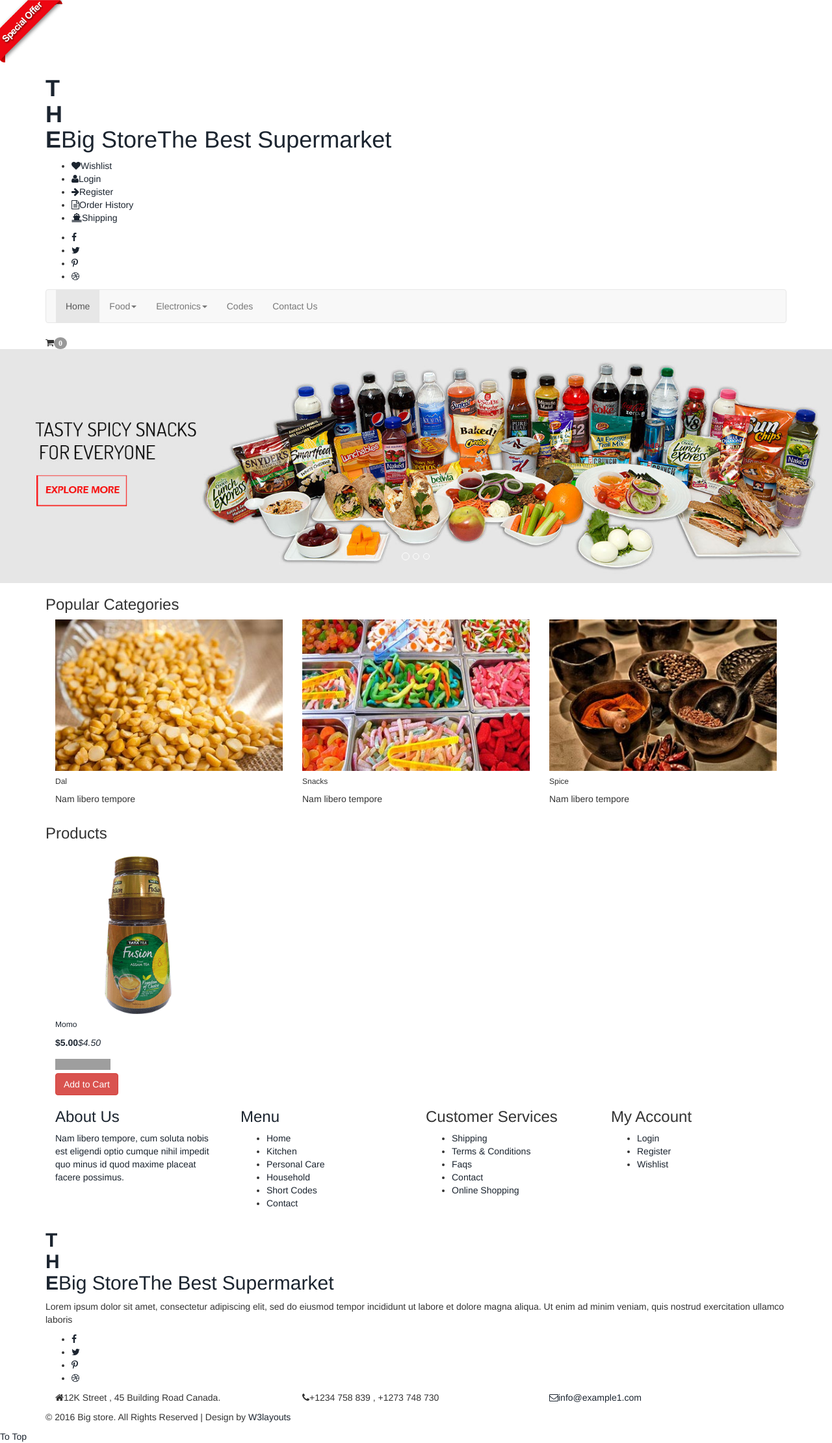
After one commit to kripaz777/4pmecomm, a Django app: page /subcategory/momo in a window 1280 px wide. The commit adds this page. Shown: the whole page at 65% size. Run offline with Django 3.2, Linux system fonts and the light colour scheme; data comes from the database, SQL or seed files in the repository; both versions use the stored data as it was after the commit; some libraries are stand-ins or nearby versions; grey boxes are pictures that could not be loaded.

Commit message:
subcategory

```diff
--- a/ecomm/settings.py
+++ b/ecomm/settings.py
@@ -117,10 +117,12 @@ USE_TZ = True
 
 # Static files (CSS, JavaScript, Images)
 # https://docs.djangoproject.com/en/3.2/howto/static-files/
-
+import os
 STATIC_URL = '/static/'
 STATICFILES_DIRS = [BASE_DIR / "static"]
 
+MEDIA_URL = 'media/'
+MEDIA_ROOT = os.path.join(BASE_DIR,'')
 # Default primary key field type
 # https://docs.djangoproject.com/en/3.2/ref/settings/#default-auto-field
 
--- a/ecomm/urls.py
+++ b/ecomm/urls.py
@@ -15,8 +15,11 @@ Including another URLconf
 """
 from django.contrib import admin
 from django.urls import path,include
+from django.conf.urls.static import static
+from django.conf import settings
 
 urlpatterns = [
     path('admin/', admin.site.urls),
     path('', include('home.urls')),
 ]
+urlpatterns = urlpatterns + static(settings.MEDIA_URL,document_root = settings.MEDIA_ROOT)
--- a/home/models.py
+++ b/home/models.py
@@ -1,4 +1,6 @@
 from django.db import models
+from django.urls import reverse
+
 STATUS = (('active','active'),('','default'))
 LABELS = (('new','new'),('hot','hot'),('sale','sale'),('','default'))
 STOCK = (('In Stock','In Stock'),('Out of Stock','Out of Stock'))
@@ -20,6 +22,8 @@ class Subcategory(models.Model):
 	image = models.ImageField(upload_to = 'media')
 	def __str__(self):
 		return self.title
+	def get_subcat_url(self):
+		return reverse ('home:subcategory',kwargs = {'slug':self.slug})
 
 class Item(models.Model):
 	title = models.CharField(max_length = 400)
--- a/home/urls.py
+++ b/home/urls.py
@@ -5,4 +5,5 @@ app_name = "home"
 
 urlpatterns = [
    path('', HomeView.as_view(), name='home'),
+   path('subcategory/<slug>', SubCategory.as_view(), name='subcategory'),
 ]
--- a/home/views.py
+++ b/home/views.py
@@ -1,6 +1,7 @@
 from django.shortcuts import render
 from django.views.generic import View
 from .models import *
+
 # Create your views here.
 class BaseView(View):
 	views = {}
@@ -14,3 +15,9 @@ class HomeView(BaseView):
 		self.views['sliders'] = Slider.objects.all()
 
 		return render(request,'index.html',self.views)
+
+class SubCategory(BaseView):
+	def get(self,request,slug):
+		ids = Subcategory.objects.get(slug = slug).id
+		self.views['subcat_items'] = Item.objects.filter(subcategory_id = ids)
+		return render(request,'subcategory.html',self.views)
--- a/templates/base.html
+++ b/templates/base.html
@@ -121,7 +121,7 @@ function hideURLbar(){ window.scrollTo(0,1); } </script>
 										<div class="col-sm-3">
 											<ul class="multi-column-dropdown">
 
-												<li><a href="kitchen.html"><i class="fa fa-angle-right" aria-hidden="true"></i>{{subcat.title}}</a></li>
+												<li><a href="{{subcat.get_subcat_url}}"><i class="fa fa-angle-right" aria-hidden="true"></i>{{subcat.title}}</a></li>
 
 
 											</ul>
--- a/templates/index.html
+++ b/templates/index.html
@@ -42,9 +42,10 @@
 				{% for cat in categories %}
 
 				<div class=" tab-content tab-content-t ">
-					<div class="tab-pane active text-style" id="{{cat.id}}">
+					<div class="tab-pane {{cat.status}} text-style" id="{{cat.id}}">
 						<div class=" con-w3l">
 							{% for item in items %}
+							{% if cat.id == item.category_id %}
 							<div class="col-md-3 m-wthree">
 								<div class="col-m">
 									<a href="#" data-toggle="modal" data-target="#myModal1" class="offer-img">
@@ -69,6 +70,7 @@
 									</div>
 								</div>
 							</div>
+							{% endif %}
 							{% endfor %}
 							<div class="clearfix"></div>
 						 </div>
--- /dev/null
+++ b/templates/subcategory.html
@@ -0,0 +1,102 @@
+{% extends 'base.html' %}
+{% load static %}
+{% block content %}
+    <!-- Carousel
+    ================================================== -->
+    <div id="myCarousel" class="carousel slide" data-ride="carousel">
+      <!-- Indicators -->
+      <ol class="carousel-indicators">
+        <li data-target="#myCarousel" data-slide-to="0" class="active"></li>
+        <li data-target="#myCarousel" data-slide-to="1"></li>
+        <li data-target="#myCarousel" data-slide-to="2"></li>
+      </ol>
+      <div class="carousel-inner" role="listbox">
+        <div class="item active">
+           <a href="kitchen.html"><img class="first-slide" src="{% static 'images/ba.jpg' %}" alt="First slide"></a>
+
+        </div>
+        <div class="item">
+          <a href="care.html"> <img class="second-slide " src="{% static 'images/ba1.jpg' %}" alt="Second slide"></a>
+
+        </div>
+        <div class="item">
+           <a href="hold.html"><img class="third-slide " src="{% static 'images/ba2.jpg' %}" alt="Third slide"></a>
+
+        </div>
+      </div>
+
+    </div><!-- /.carousel -->
+
+<!--content-->
+<div class="kic-top ">
+	<div class="container ">
+	<div class="kic ">
+			<h3>Popular Categories</h3>
+
+		</div>
+		<div class="col-md-4 kic-top1">
+			<a href="single.html">
+				<img src="images/ki.jpg" class="img-responsive" alt="">
+			</a>
+			<h6>Dal</h6>
+			<p>Nam libero tempore</p>
+		</div>
+		<div class="col-md-4 kic-top1">
+			<a href="single.html">
+				<img src="images/ki1.jpg" class="img-responsive" alt="">
+			</a>
+			<h6>Snacks</h6>
+			<p>Nam libero tempore</p>
+		</div>
+		<div class="col-md-4 kic-top1">
+			<a href="single.html">
+				<img src="images/ki2.jpg" class="img-responsive" alt="">
+			</a>
+			<h6>Spice</h6>
+			<p>Nam libero tempore</p>
+		</div>
+	</div>
+</div>
+
+<!--content-->
+		<div class="product">
+		<div class="container">
+			<div class="spec ">
+				<h3>Products</h3>
+				<div class="ser-t">
+					<b></b>
+					<span><i></i></span>
+					<b class="line"></b>
+				</div>
+			</div>
+				<div class=" con-w3l agileinf">
+
+							{% for sub in subcat_items %}
+							<div class="col-md-3 pro-1">
+								<div class="col-m">
+									<a href="#" data-toggle="modal" data-target="#myModal10" class="offer-img">
+										<img src="images/of33.png" class="img-responsive" alt="">
+									</a>
+									<div class="mid-1">
+										<div class="women">
+											<h6><a href="single.html">{{sub.title}}</h6>
+										</div>
+										<div class="mid-2">
+											<p ><label>$5.00</label><em class="item_price">$4.50</em></p>
+											  <div class="block">
+												<div class="starbox small ghosting"> </div>
+											</div>
+											<div class="clearfix"></div>
+										</div>
+											<div class="add">
+										   <button class="btn btn-danger my-cart-btn my-cart-b" data-id="33" data-name="Tea" data-summary="summary 33" data-price="4.50" data-quantity="1" data-image="images/of33.png">Add to Cart</button>
+										</div>
+									</div>
+								</div>
+							</div>
+							{% endfor %}
+							<div class="clearfix"></div>
+						 </div>
+		</div>
+	</div>
+{% endblock %}
```
Also changed, not shown: db.sqlite3, home/migrations/0003_auto_20210930_1648.py (added), media/ba2.jpg (added), media/bbecd0a0-61b2-4994-aaab-908f0f05e372.jpg_1200x1200.jpg (added), media/momo_2XipdL4.png (added).
